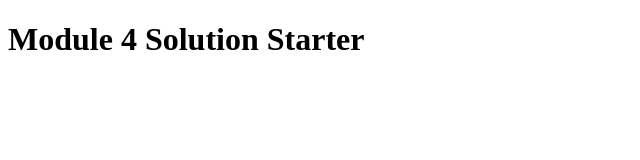
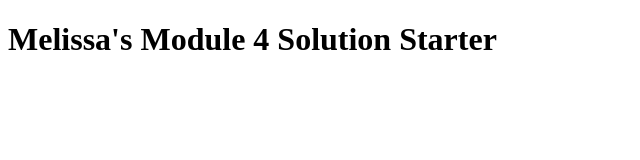
Before and after one commit to MLisStar/Web_Developing, a plain HTML site: page module4/hard/index.html in a window 1280 px wide. Shown: the whole page, without its empty margins (0-640 px from the left). Drawn offline with Linux system fonts and the light colour scheme.

Commit message:
edit heading

```diff
--- a/module4/hard/index.html
+++ b/module4/hard/index.html
@@ -11,6 +11,6 @@
   <script src="script.js"></script>
 </head>
 <body>
-  <h1>Module 4 Solution Starter</h1>
+  <h1>Melissa's Module 4 Solution Starter</h1>
 </body>
 </html>
```
